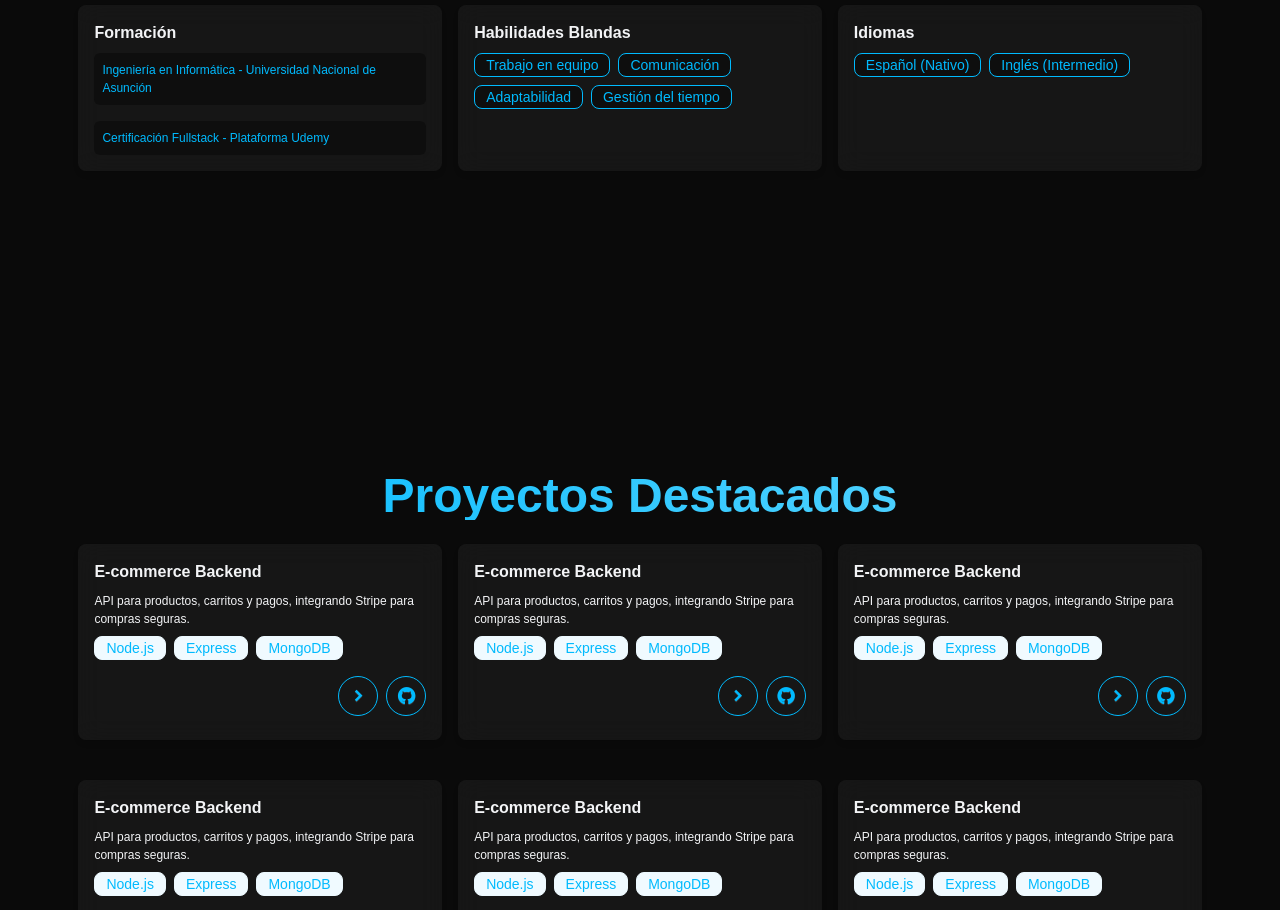
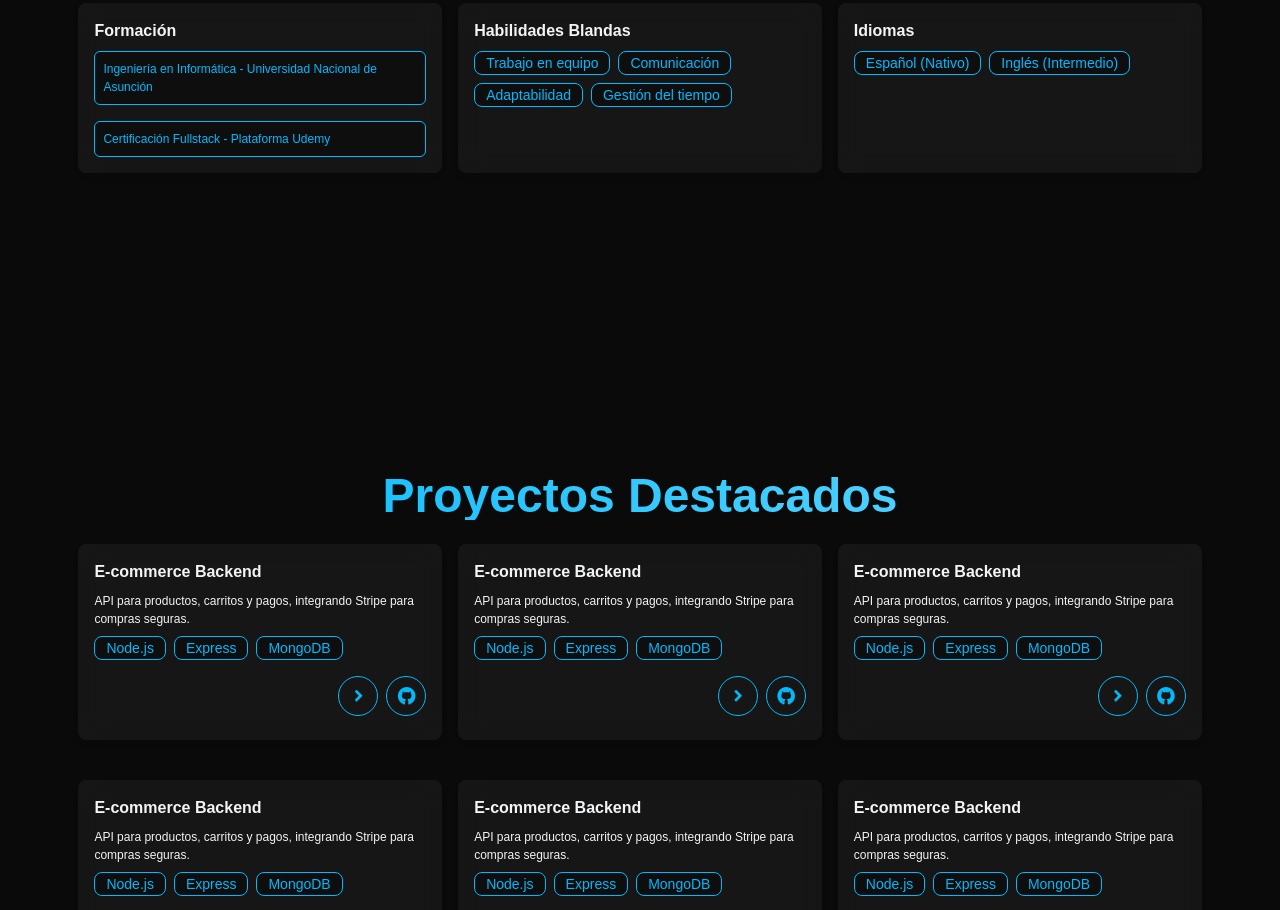
Before and after one commit to mazax28/PORTFOLIO, a React (Vite) app: page / in a window 1280 px wide. Shown: the part 1300-2210 px from the top of the page. Built offline with nearby package versions, Linux system fonts and the light colour scheme; no server answers.

Commit message:
fix: update badge styles in About and Projects components for improved consistency

```diff
--- a/src/pages/About.jsx
+++ b/src/pages/About.jsx
@@ -48,7 +48,7 @@ function About() {
                 <div className="flex gap-2 flex-wrap max-w-4xl">
                   {/* Aquí tus badges originales */}
                   {["Node.js", "Express.js", "Typescript", "Python", "Django", "Flask", "MongoDB", "PostgreSQL", "MySQL", "Firebase", "Supabase", "Prisma", "Docker", "Postman", "Redis", "Jest"].map((tech) => (
-                    <div key={tech} className="badge badge-info bg-[#0a0a0a]/60 text-[#00bafe]">{tech}</div>
+                    <div key={tech} className="badge border border-[#00bafe] bg-[#0a0a0a]/60 text-[#00bafe]">{tech}</div>
                   ))}
                 </div>
               </div>
@@ -66,7 +66,7 @@ function About() {
                 <h2 className="card-title">{t("about.frontend")}</h2>
                 <div className="flex gap-2 flex-wrap">
                   {["HTML", "CSS", "React", "Next.js", "Tailwind", "TypeScript", "JavaScript", "Tanstack", "Zustand", "Sass", "Material UI", "Daisy UI", "Shadcn"].map((tech) => (
-                    <div key={tech} className="badge badge-info bg-[#0a0a0a]/60 text-[#00bafe]">{tech}</div>
+                    <div key={tech} className="badge border border-[#00bafe] bg-[#0a0a0a]/60 text-[#00bafe]">{tech}</div>
                   ))}
                 </div>
               </div>
@@ -84,7 +84,7 @@ function About() {
                 <h2 className="card-title">{t("about.tools")}</h2>
                 <div className="flex gap-2 flex-wrap">
                   {["VScode", "Git", "Github", "OpenAPI", "Docker", "Figma", "Postman", "Jira", "Slack"].map((tool) => (
-                    <div key={tool} className="badge  badge-info  bg-[#0a0a0a]/60  text-[#00bafe]" >{tool}</div>
+                    <div key={tool} className="badge  border border-[#00bafe]  bg-[#0a0a0a]/60  text-[#00bafe]" >{tool}</div>
                   ))}
                 </div>
               </div>
@@ -104,8 +104,8 @@ function About() {
               <div className="card-body">
                 <h2 className="card-title">{t("about.education")}</h2>
                 <ul className="list-inside text-left space-y-4">
-                  <li className=' bg-[#0a0a0a]/60  text-[#00bafe]  rounded-md p-2'>Ingeniería en Informática - Universidad Nacional de Asunción</li>
-                  <li className=' bg-[#0a0a0a]/60  text-[#00bafe] rounded-md p-2'>Certificación Fullstack - Plataforma Udemy</li>
+                  <li className=' bg-[#0a0a0a]/60  text-[#00bafe] border border-[#00bafe]  rounded-md p-2'>Ingeniería en Informática - Universidad Nacional de Asunción</li>
+                  <li className=' bg-[#0a0a0a]/60  text-[#00bafe] rounded-md border border-[#00bafe] p-2'>Certificación Fullstack - Plataforma Udemy</li>
                 </ul>
               </div>
             </motion.div>
@@ -121,10 +121,10 @@ function About() {
               <div className="card-body">
                 <h2 className="card-title">{t("about.softSkills")}</h2>
                 <div className="flex gap-2 flex-wrap">
-                  <div className="badge badge-info bg-[#0a0a0a]/60 text-[#00bafe]">{t("about.teamwork")}</div>
-                  <div className="badge badge-info bg-[#0a0a0a]/60 text-[#00bafe]">{t("about.communication")}</div>
-                  <div className="badge badge-info bg-[#0a0a0a]/60 text-[#00bafe]">{t("about.adaptability")}</div>
-                  <div className="badge badge-info bg-[#0a0a0a]/60 text-[#00bafe]">{t("about.timeManagement")}</div>
+                  <div className="badge border border-[#00bafe] bg-[#0a0a0a]/60 text-[#00bafe]">{t("about.teamwork")}</div>
+                  <div className="badge border border-[#00bafe] bg-[#0a0a0a]/60 text-[#00bafe]">{t("about.communication")}</div>
+                  <div className="badge border border-[#00bafe] bg-[#0a0a0a]/60 text-[#00bafe]">{t("about.adaptability")}</div>
+                  <div className="badge border border-[#00bafe] bg-[#0a0a0a]/60 text-[#00bafe]">{t("about.timeManagement")}</div>
                 </div>
               </div>
             </motion.div>
--- a/src/pages/Contact.jsx
+++ b/src/pages/Contact.jsx
@@ -181,7 +181,7 @@ function Contact() {
 
                 <motion.button
                   type="submit"
-                  className="btn btn-soft btn-info"
+                  className="btn  btn-info"
                   custom={1.4}
                   variants={fadeUp}
                   initial="hidden"
--- a/src/pages/Projects.jsx
+++ b/src/pages/Projects.jsx
@@ -5,7 +5,7 @@ import { motion, useInView } from 'framer-motion';
 function Projects() {
   const { t } = useTranslation("global");
   const ref = useRef(null);
-  const isInView = useInView(ref); // Without `{ once: true }` to allow animation repetition
+  const isInView = useInView(ref);
 
   const fadeUp = {
     hidden: { opacity: 0, y: 40 },
@@ -50,9 +50,9 @@ function Projects() {
                     API para productos, carritos y pagos, integrando Stripe para compras seguras.
                   </p>
                   <div className="flex gap-2 flex-wrap">
-                    <div className="badge badge-soft badge-info">Node.js</div>
-                    <div className="badge badge-soft badge-info">Express</div>
-                    <div className="badge badge-soft badge-info">MongoDB</div>
+                    <div className="badge border border-[#00bafe] bg-[#0a0a0a]/60 text-[#00bafe]">Node.js</div>
+                    <div className="badge border border-[#00bafe] bg-[#0a0a0a]/60 text-[#00bafe]">Express</div>
+                    <div className="badge border border-[#00bafe] bg-[#0a0a0a]/60 text-[#00bafe]">MongoDB</div>
                   </div>
                   <div className="card-actions justify-end py-2">
                     <button className="btn btn-circle btn-outline btn-info">
@@ -84,9 +84,9 @@ function Projects() {
                     API para productos, carritos y pagos, integrando Stripe para compras seguras.
                   </p>
                   <div className="flex gap-2 flex-wrap">
-                    <div className="badge badge-soft badge-info">Node.js</div>
-                    <div className="badge badge-soft badge-info">Express</div>
-                    <div className="badge badge-soft badge-info">MongoDB</div>
+                    <div className="badge border border-[#00bafe] bg-[#0a0a0a]/60 text-[#00bafe]">Node.js</div>
+                    <div className="badge border border-[#00bafe] bg-[#0a0a0a]/60 text-[#00bafe]">Express</div>
+                    <div className="badge border border-[#00bafe] bg-[#0a0a0a]/60 text-[#00bafe]">MongoDB</div>
                   </div>
                   <div className="card-actions justify-end py-2">
                     <button className="btn btn-circle btn-outline btn-info">
```
